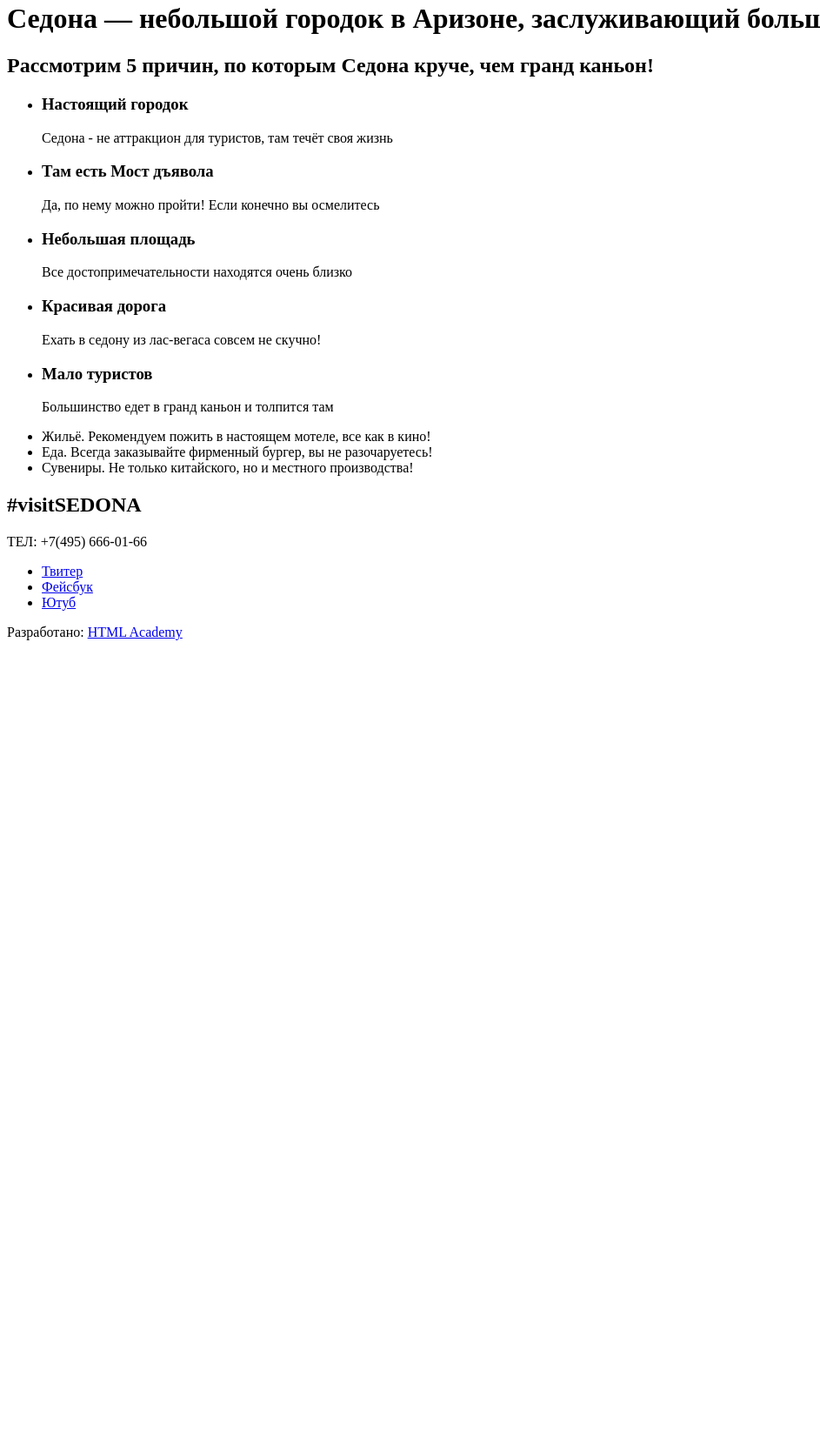
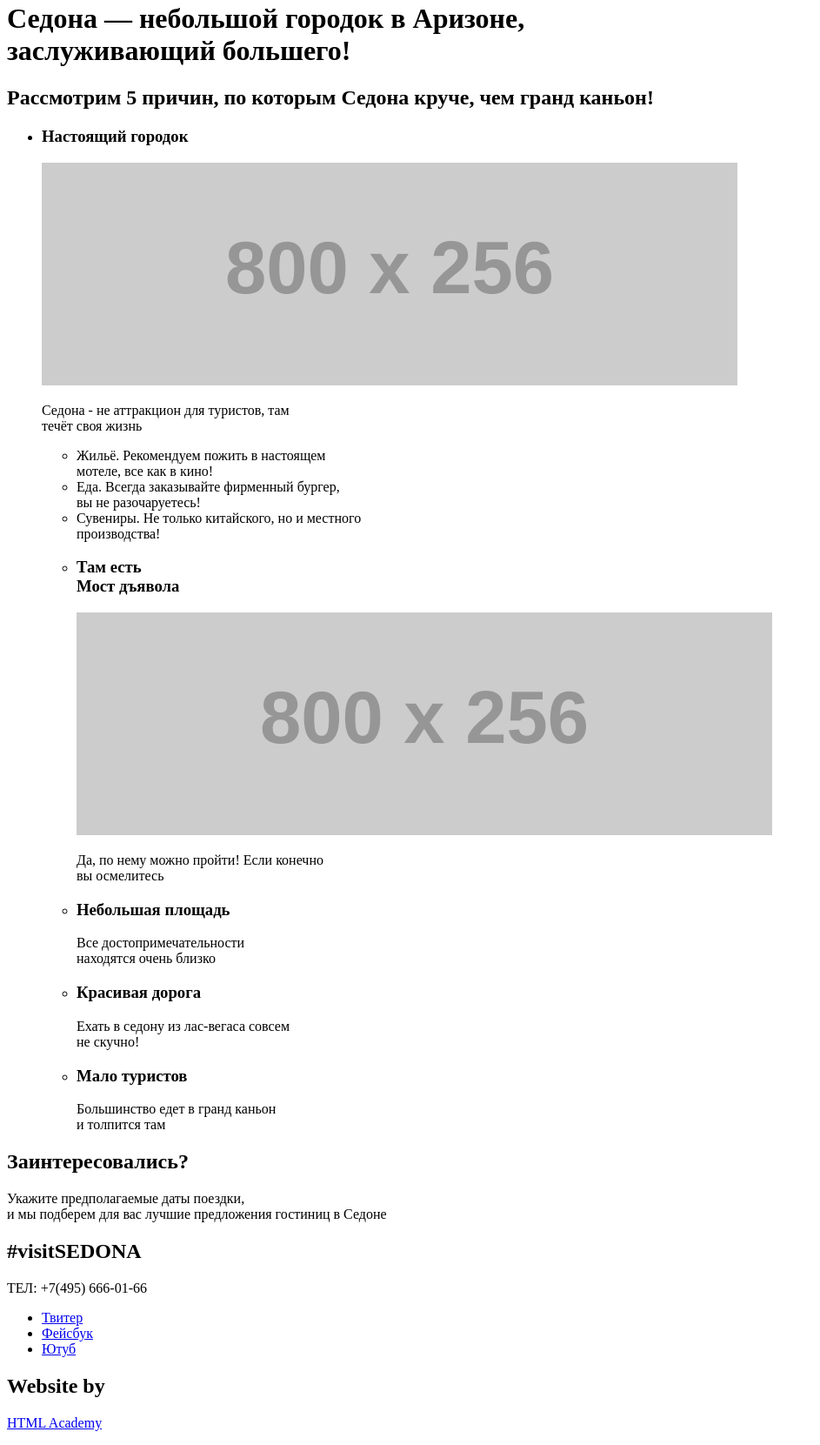
Before and after one commit to htmlacademy-htmlcss/1711441-sedona-30, a plain HTML site: page index.html in a window 1280 px wide. Shown: the part 132-1793 px from the top of the page at 87% size, without its empty margins (0-943 px from the left). Before the commit the page ends 884 px from the top, so only its background shows below. Drawn offline with Linux system fonts and the light colour scheme; placeholder pictures from the web are drawn by us.

Commit message:
исправление ошибок

```diff
--- a/index.html
+++ b/index.html
@@ -8,55 +8,70 @@
   <header>
     <nav>
       <a>
-      <img src=<img src="https://via.placeholder.com/150x100" alt="Sedona">
+       <img src=<img src="https://via.placeholder.com/1200x509" alt="Sedona">
       </a>
       <ul>
-      <li><a href="blank.html">Информация</a></li>
-      <li><a href="blank.html">Фото и видео</a></li>
-      <li><a href="blank.html">Карта штата</a></li>
-      <li><a href="blank.html">Гостиницы</a></li>
+       <li><a href="#">Информация</a></li>
+       <li><a href="#">Фото и видео</a></li>
+       <li><a href="#">Карта штата</a></li>
+       <li><a href="#">Гостиницы</a></li>
       </ul>
     </nav>
   </header>
 <main>
-
-  <h1>Седона — небольшой городок в Аризоне, заслуживающий большего!</h1>
+  <h1>Седона — небольшой городок в Аризоне,<br>
+  заслуживающий большего!</h1>
   <section>
       <h2>Рассмотрим 5 причин, по которым Седона круче, чем гранд каньон!</h2>
       <ul>
        <li>
         <h3>Настоящий городок</h3>
-        <p>Седона - не аттракцион для туристов, там
+        <a>
+          <img src="https://via.placeholder.com/800x256" alt="">
+        </a>
+        <p>Седона - не аттракцион для туристов, там <br>
           течёт своя жизнь</p>
+         <ul>
+           <li>Жильё. Рекомендуем пожить в настоящем <br>
+              мотеле, все как в кино!</li>
+           <li>Еда. Всегда заказывайте фирменный бургер,<br>
+               вы не разочаруетесь!</li>
+           <li>Сувениры. Не только китайского, но и местного<br>
+               производства!</li>
+         </u>
        </li>
        <li>
-      	<h3>Там есть Мост дъявола</h3>
-        <p>Да, по нему можно пройти! Если конечно
+        <h3>Там есть<br>
+            Мост дъявола</h3>
+            <a>
+          <img src="https://via.placeholder.com/800x256" alt="">
+        </a>
+         <p>Да, по нему можно пройти! Если конечно<br>
             вы осмелитесь</p>
        </li>
        <li>
         <h3>Небольшая площадь</h3>
-        <p>Все достопримечательности
+         <p>Все достопримечательности<br>
             находятся очень близко</p>
        </li>
        <li>
         <h3>Красивая дорога</h3>
-        <p>Ехать в седону из лас-вегаса совсем
+         <p>Ехать в седону из лас-вегаса совсем<br>
             не скучно!</p>
        </li>
        <li>
         <h3>Мало туристов</h3>
-        <p>Большинство едет в гранд каньон
+         <p>Большинство едет в гранд каньон<br>
           и толпится там</p>
        </li>
       </ul>
+  </section>
+  <section>
+    <h2>Заинтересовались?</h2>
+    <p>Укажите предполагаемые даты поездки,<br>
+    и мы подберем для вас лучшие предложения гостиниц в Седоне</p>
+  </section>
 
-  </section>
- <ul>
-   <li>Жильё. Рекомендуем пожить в настоящем мотеле, все как в кино!</li>
-   <li>Еда. Всегда заказывайте фирменный бургер, вы не разочаруетесь!</li>
-   <li>Сувениры. Не только китайского, но и местного производства!</li>
-</u>
 </main>
 <footer>
   <section>
@@ -76,11 +91,9 @@
     </ul>
   </section>
   <p>
-    Разработано:
-    <a href="https://htmlacademy.ru">HTML Academy</a>
+    <h2>Website by</h2>
+    <a href="https://htmlacademy.ru/intensive/htmlcss">HTML Academy</a>
   </p>
 </footer>
-
-
 </body>
 </html>
```
Lines whose indentation alone changed are shown as unchanged.
